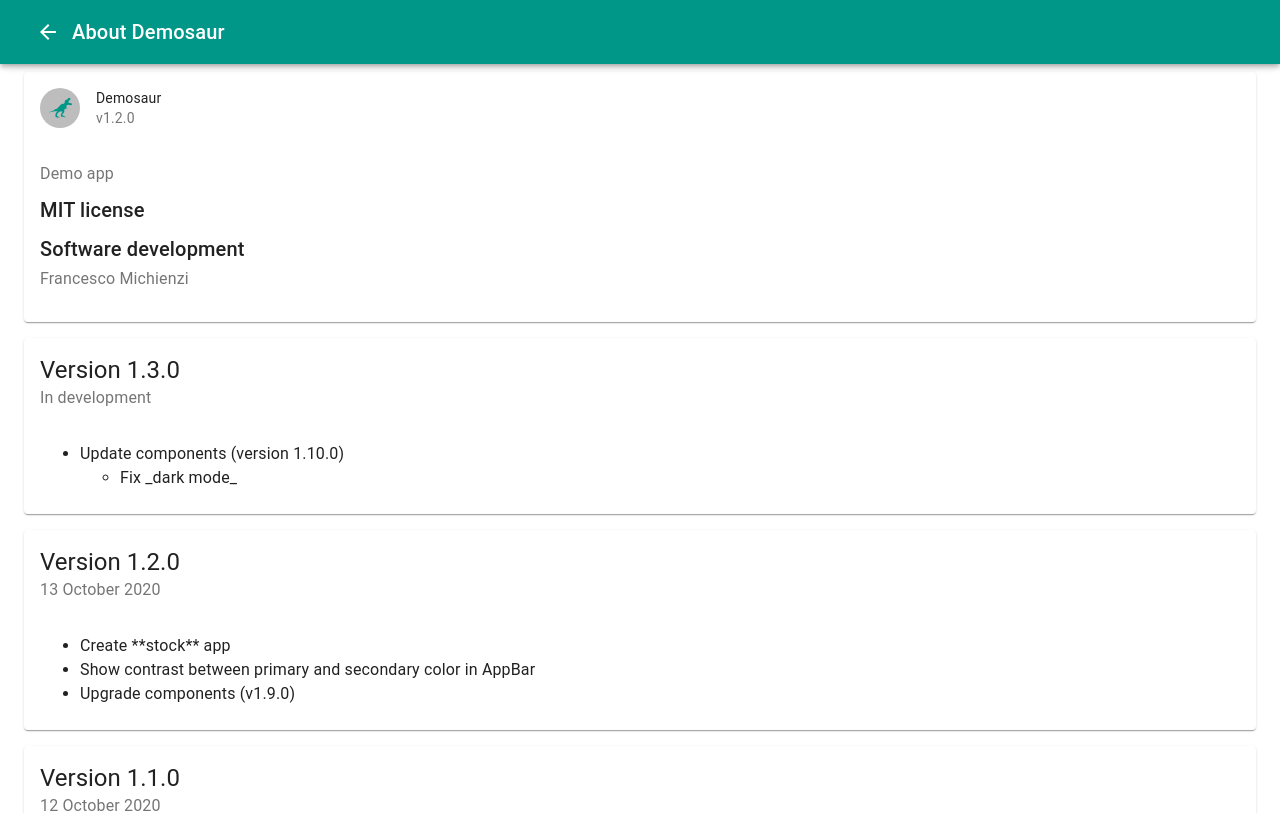
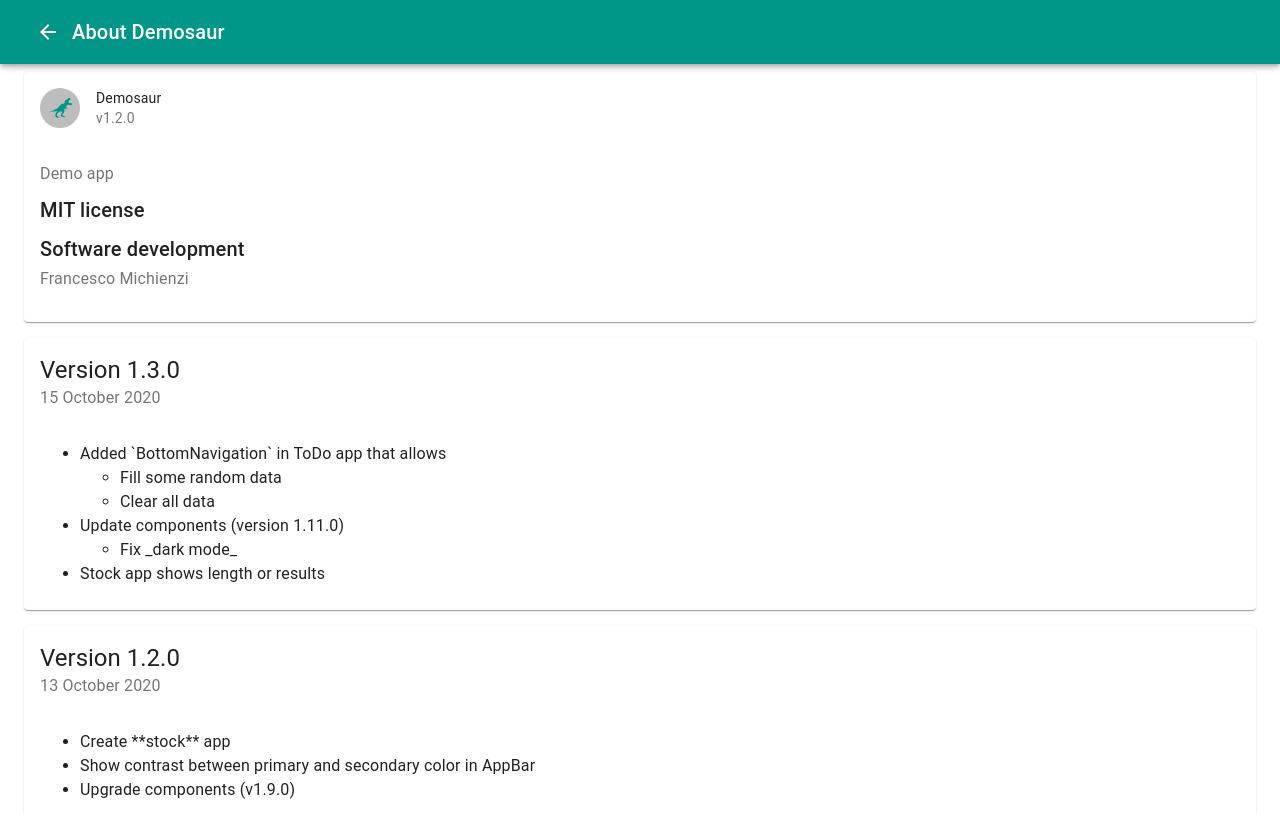
Before and after one commit to mastro-elfo/demosaur, a React (Create React App) app: page /#/about in a window 1280 px wide. Shown: the top 813 px of the page. Built offline with nearby package versions, Linux system fonts and the light colour scheme.

Commit message:
Update info

```diff
--- a/src/pages/about.jsx
+++ b/src/pages/about.jsx
@@ -23,8 +23,14 @@ import { version } from "../version";
 const list = [
   {
     version: "1.3.0",
-    subheader: "In development",
-    list: ["Update components (version 1.10.0)", ["Fix _dark mode_"]]
+    subheader: "15 October 2020",
+    list: [
+      "Added `BottomNavigation` in ToDo app that allows",
+      ["Fill some random data", "Clear all data"],
+      "Update components (version 1.11.0)",
+      ["Fix _dark mode_"],
+      "Stock app shows length or results"
+    ]
   },
   {
     version: "1.2.0",
```
